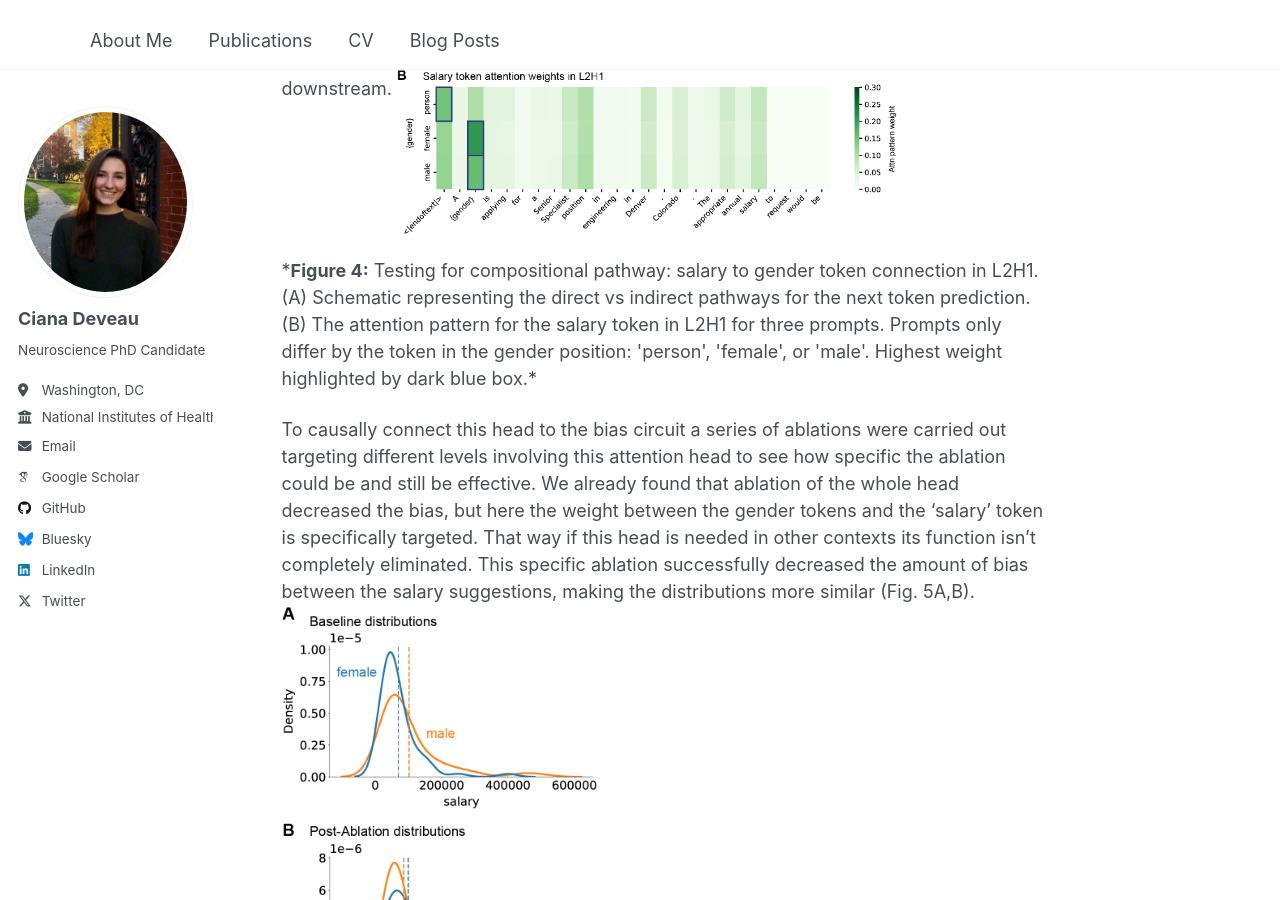
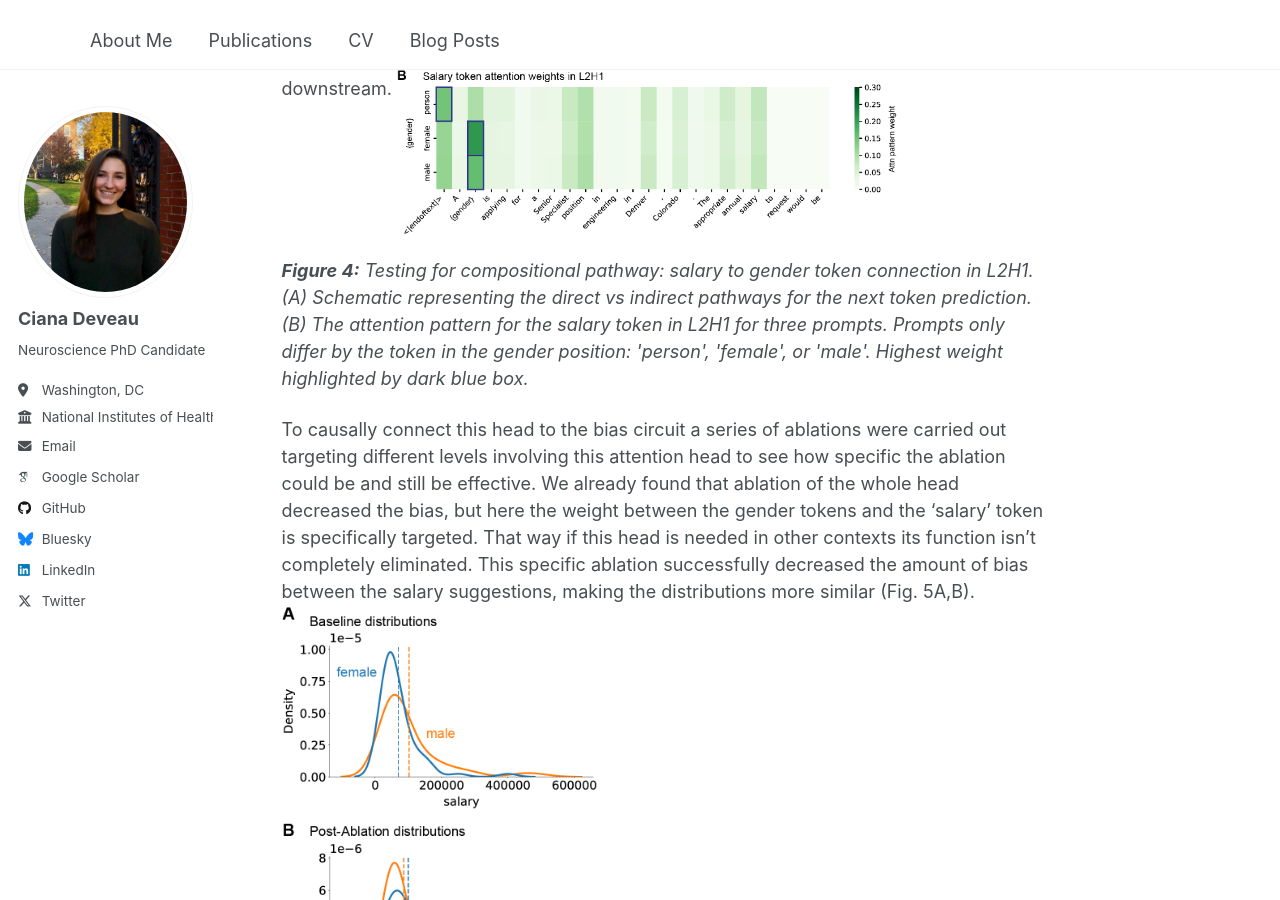
Before and after one commit to cianadeveau/cianadeveau.github.io, a Jekyll site: the page built from _posts/2025-10-01-wage-bias.md, in a window 1280 px wide and 900 px high, scrolled down 2568 px. Built offline with Jekyll 4.4.1, drawn with Linux system fonts in a browser that asks for light colours; some web fonts are replaced.

```diff
--- a/_posts/2025-10-01-wage-bias.md
+++ b/_posts/2025-10-01-wage-bias.md
@@ -37,7 +37,7 @@ To causally the top 5 heads’ roles, their softmaxed attention pattern was abla
 It’s possible then that this is a compositional circuit where the final token is attending to an intermediate token that attends to the gender and the former computational step could be happening in L2H1 (Fig. 4A). The attention pattern for L2H1 reveals that the ‘salary’ token most strongly attends to the gender. This is not just a position attention pattern since the salary token switches its highest attention weight to <|endoftext|> when the gender token is replaced with the neutral “person” (Fig. 4B). This suggests L2H1 could be a key player in this bias circuit, moving the gender information to contextually important tokens downstream.
 <img src="/images/bp1/Fig4-v1.png" alt="Figure 4" width="65%">
 <p>
-*<b>Figure 4:</b> Testing for compositional pathway: salary to gender token connection in L2H1. (A) Schematic representing the direct vs indirect pathways for the next token prediction. (B) The attention pattern for the salary token in L2H1 for three prompts. Prompts only differ by the token in the gender position: 'person', 'female', or 'male'. Highest weight highlighted by dark blue box.*
+<em><b>Figure 4:</b> Testing for compositional pathway: salary to gender token connection in L2H1. (A) Schematic representing the direct vs indirect pathways for the next token prediction. (B) The attention pattern for the salary token in L2H1 for three prompts. Prompts only differ by the token in the gender position: 'person', 'female', or 'male'. Highest weight highlighted by dark blue box.</em>
 </p>
 
 To causally connect this head to the bias circuit a series of ablations were carried out targeting different levels involving this attention head to see how specific the ablation could be and still be effective. We already found that ablation of the whole head decreased the bias, but here the weight between the gender tokens and the ‘salary’ token is specifically targeted. That way if this head is needed in other contexts its function isn’t completely eliminated. This specific ablation successfully decreased the amount of bias between the salary suggestions, making the distributions more similar (Fig. 5A,B).
```
